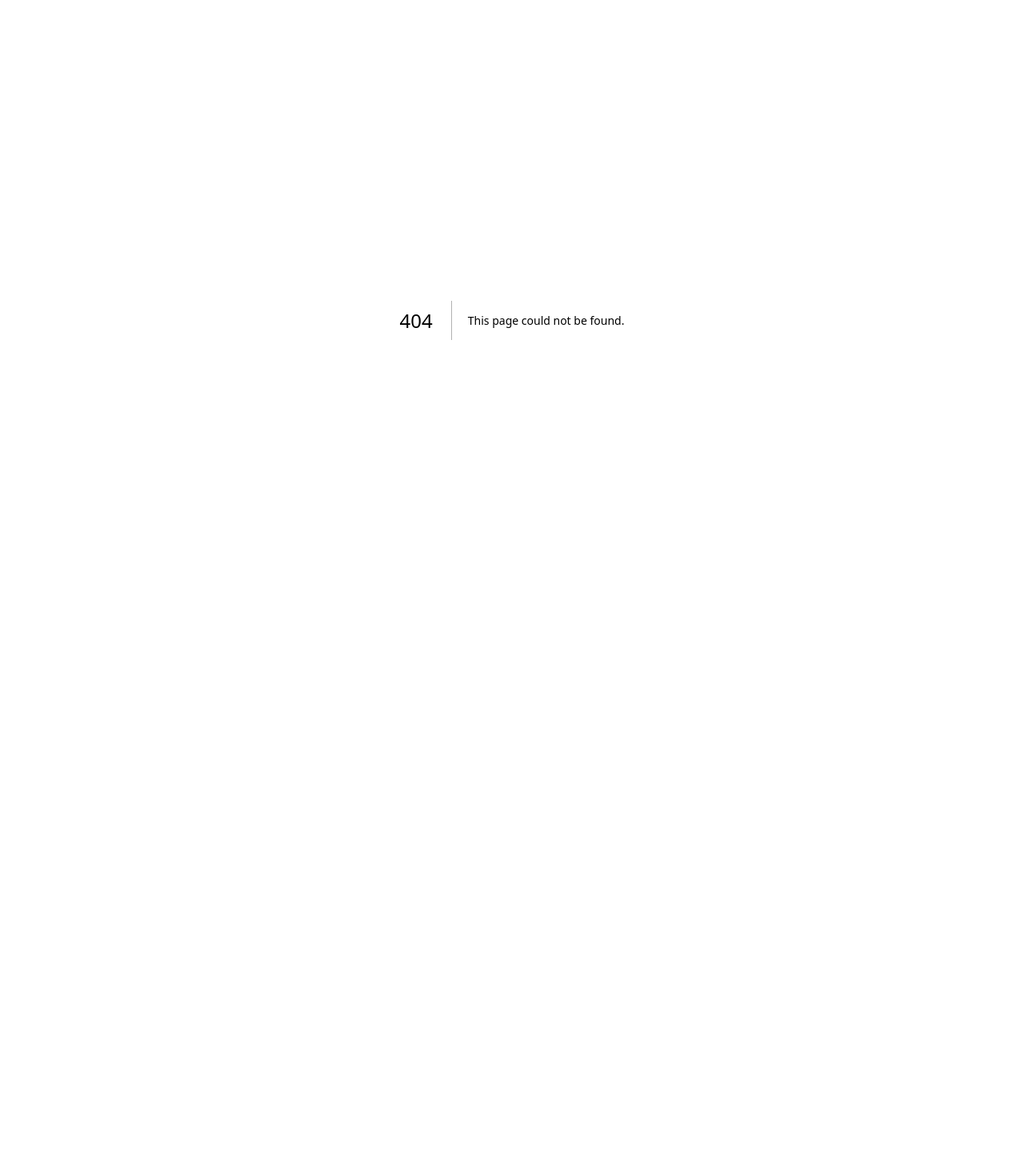
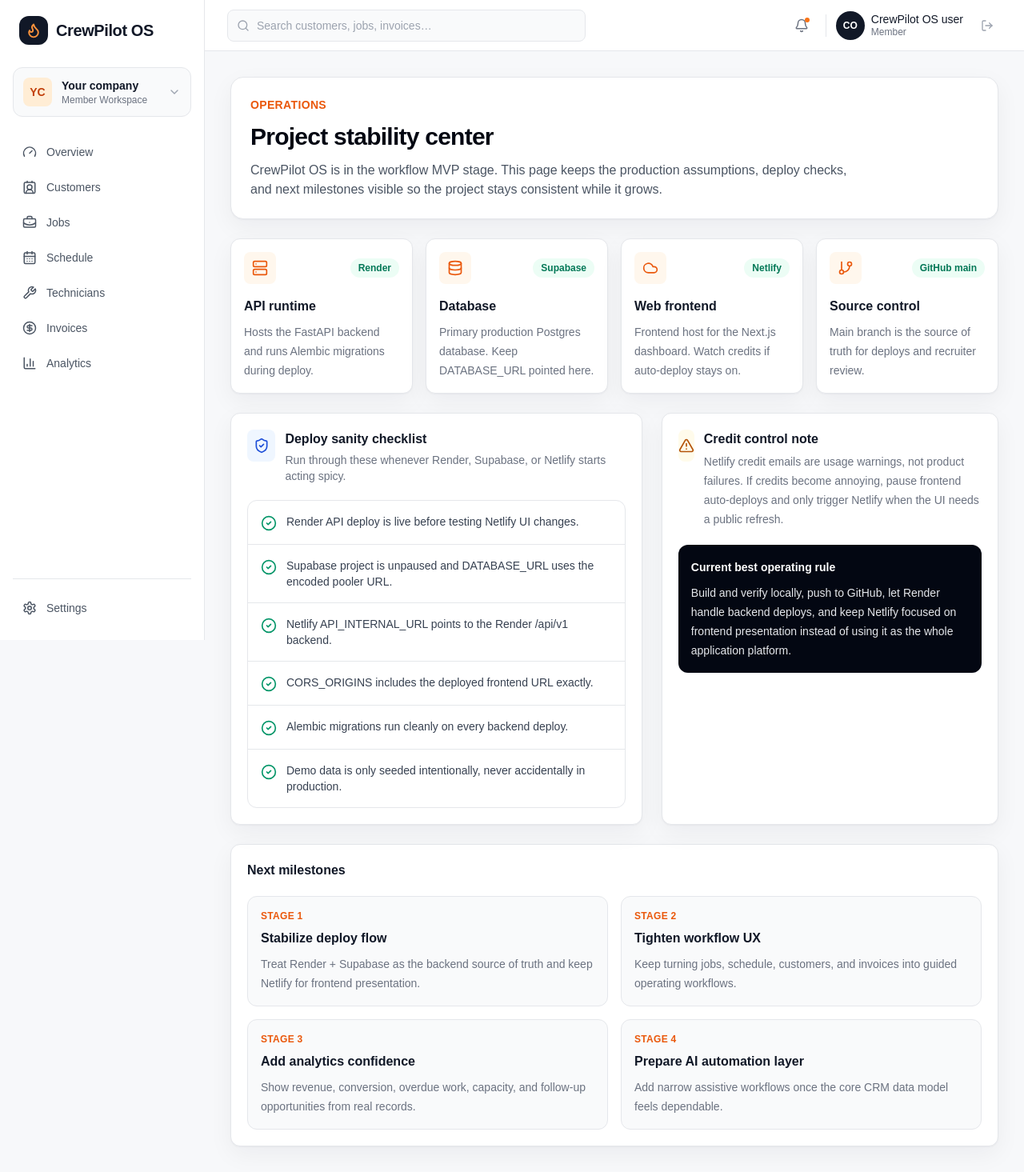
Before and after one commit to OmElMon/Forge, a Next.js app in the folder apps/web/: page /dashboard/settings in a window 1280 px wide. Before the commit this address had no page. Shown: the whole page at 80% size. Before the commit the page ends 800 px from the top, so only its background shows below. Built offline with nearby package versions, Linux system fonts and the light colour scheme; no server answers.

Commit message:
Add project stability center

```diff
--- /dev/null
+++ b/apps/web/app/(dashboard)/dashboard/settings/page.tsx
@@ -0,0 +1,161 @@
+import {
+  CheckCircle2,
+  Cloud,
+  Database,
+  GitBranch,
+  Server,
+  ShieldCheck,
+  TriangleAlert,
+} from "lucide-react";
+
+const productionStack = [
+  {
+    body: "Hosts the FastAPI backend and runs Alembic migrations during deploy.",
+    icon: Server,
+    label: "API runtime",
+    status: "Render",
+  },
+  {
+    body: "Primary production Postgres database. Keep DATABASE_URL pointed here.",
+    icon: Database,
+    label: "Database",
+    status: "Supabase",
+  },
+  {
+    body: "Frontend host for the Next.js dashboard. Watch credits if auto-deploy stays on.",
+    icon: Cloud,
+    label: "Web frontend",
+    status: "Netlify",
+  },
+  {
+    body: "Main branch is the source of truth for deploys and recruiter review.",
+    icon: GitBranch,
+    label: "Source control",
+    status: "GitHub main",
+  },
+];
+
+const stabilityChecks = [
+  "Render API deploy is live before testing Netlify UI changes.",
+  "Supabase project is unpaused and DATABASE_URL uses the encoded pooler URL.",
+  "Netlify API_INTERNAL_URL points to the Render /api/v1 backend.",
+  "CORS_ORIGINS includes the deployed frontend URL exactly.",
+  "Alembic migrations run cleanly on every backend deploy.",
+  "Demo data is only seeded intentionally, never accidentally in production.",
+];
+
+const nextMilestones = [
+  {
+    label: "Stabilize deploy flow",
+    text: "Treat Render + Supabase as the backend source of truth and keep Netlify for frontend presentation.",
+  },
+  {
+    label: "Tighten workflow UX",
+    text: "Keep turning jobs, schedule, customers, and invoices into guided operating workflows.",
+  },
+  {
+    label: "Add analytics confidence",
+    text: "Show revenue, conversion, overdue work, capacity, and follow-up opportunities from real records.",
+  },
+  {
+    label: "Prepare AI automation layer",
+    text: "Add narrow assistive workflows once the core CRM data model feels dependable.",
+  },
+];
+
+export default function SettingsPage() {
+  return (
+    <div className="space-y-6">
+      <section className="rounded-2xl border bg-white p-6 shadow-panel">
+        <p className="text-sm font-semibold uppercase tracking-wide text-orange-600">Operations</p>
+        <div className="mt-3 max-w-3xl">
+          <h1 className="text-3xl font-bold tracking-tight text-gray-950">Project stability center</h1>
+          <p className="mt-3 text-gray-600">
+            CrewPilot OS is in the workflow MVP stage. This page keeps the production assumptions,
+            deploy checks, and next milestones visible so the project stays consistent while it grows.
+          </p>
+        </div>
+      </section>
+
+      <section className="grid gap-4 lg:grid-cols-4">
+        {productionStack.map((item) => (
+          <div key={item.label} className="rounded-xl border bg-white p-4 shadow-panel">
+            <div className="flex items-center justify-between gap-3">
+              <span className="grid size-10 place-items-center rounded-lg bg-orange-50 text-orange-600">
+                <item.icon className="size-5" />
+              </span>
+              <span className="rounded-full bg-emerald-50 px-2.5 py-1 text-xs font-semibold text-emerald-700">
+                {item.status}
+              </span>
+            </div>
+            <h2 className="mt-4 font-semibold">{item.label}</h2>
+            <p className="mt-2 text-sm leading-6 text-gray-500">{item.body}</p>
+          </div>
+        ))}
+      </section>
+
+      <section className="grid gap-6 xl:grid-cols-[1.1fr_0.9fr]">
+        <div className="rounded-xl border bg-white p-5 shadow-panel">
+          <div className="flex items-start gap-3">
+            <span className="grid size-10 place-items-center rounded-lg bg-blue-50 text-blue-700">
+              <ShieldCheck className="size-5" />
+            </span>
+            <div>
+              <h2 className="font-semibold">Deploy sanity checklist</h2>
+              <p className="mt-1 text-sm text-gray-500">
+                Run through these whenever Render, Supabase, or Netlify starts acting spicy.
+              </p>
+            </div>
+          </div>
+
+          <div className="mt-5 divide-y rounded-xl border">
+            {stabilityChecks.map((check) => (
+              <div key={check} className="flex gap-3 p-4">
+                <CheckCircle2 className="mt-0.5 size-5 flex-none text-emerald-600" />
+                <p className="text-sm text-gray-700">{check}</p>
+              </div>
+            ))}
+          </div>
+        </div>
+
+        <div className="rounded-xl border bg-white p-5 shadow-panel">
+          <div className="flex items-start gap-3">
+            <span className="grid size-10 place-items-center rounded-lg bg-amber-50 text-amber-700">
+              <TriangleAlert className="size-5" />
+            </span>
+            <div>
+              <h2 className="font-semibold">Credit control note</h2>
+              <p className="mt-1 text-sm leading-6 text-gray-500">
+                Netlify credit emails are usage warnings, not product failures. If credits become annoying,
+                pause frontend auto-deploys and only trigger Netlify when the UI needs a public refresh.
+              </p>
+            </div>
+          </div>
+
+          <div className="mt-5 rounded-xl bg-gray-950 p-4 text-sm leading-6 text-gray-200">
+            <p className="font-semibold text-white">Current best operating rule</p>
+            <p className="mt-2">
+              Build and verify locally, push to GitHub, let Render handle backend deploys, and keep Netlify
+              focused on frontend presentation instead of using it as the whole application platform.
+            </p>
+          </div>
+        </div>
+      </section>
+
+      <section className="rounded-xl border bg-white p-5 shadow-panel">
+        <h2 className="font-semibold">Next milestones</h2>
+        <div className="mt-5 grid gap-4 md:grid-cols-2">
+          {nextMilestones.map((milestone, index) => (
+            <div key={milestone.label} className="rounded-xl border bg-gray-50 p-4">
+              <p className="text-xs font-semibold uppercase tracking-wide text-orange-600">
+                Stage {index + 1}
+              </p>
+              <h3 className="mt-2 font-semibold">{milestone.label}</h3>
+              <p className="mt-2 text-sm leading-6 text-gray-500">{milestone.text}</p>
+            </div>
+          ))}
+        </div>
+      </section>
+    </div>
+  );
+}
--- a/apps/web/components/app-shell.tsx
+++ b/apps/web/components/app-shell.tsx
@@ -96,9 +96,9 @@ export function AppShell({ children }: { children: React.ReactNode }) {
           })}
         </nav>
         <div className="absolute inset-x-4 bottom-5 border-t pt-4">
-          <a href="#" className="flex items-center gap-3 rounded-lg px-3 py-2.5 text-sm font-medium text-gray-600 hover:bg-gray-100">
+          <Link href="/dashboard/settings" className="flex items-center gap-3 rounded-lg px-3 py-2.5 text-sm font-medium text-gray-600 hover:bg-gray-100">
             <Settings className="size-[18px]" /> Settings
-          </a>
+          </Link>
         </div>
       </aside>
 
```
Also changed, not shown: 2 other files (tests, documents, lock files or other folders).
